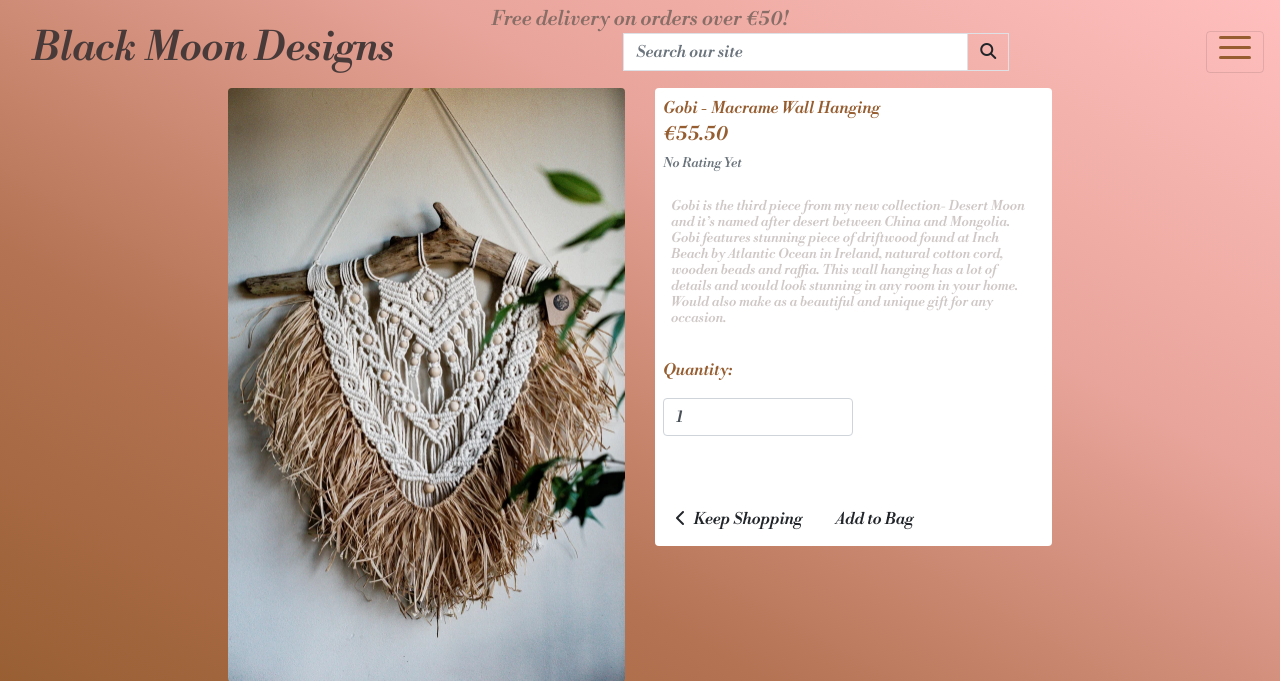
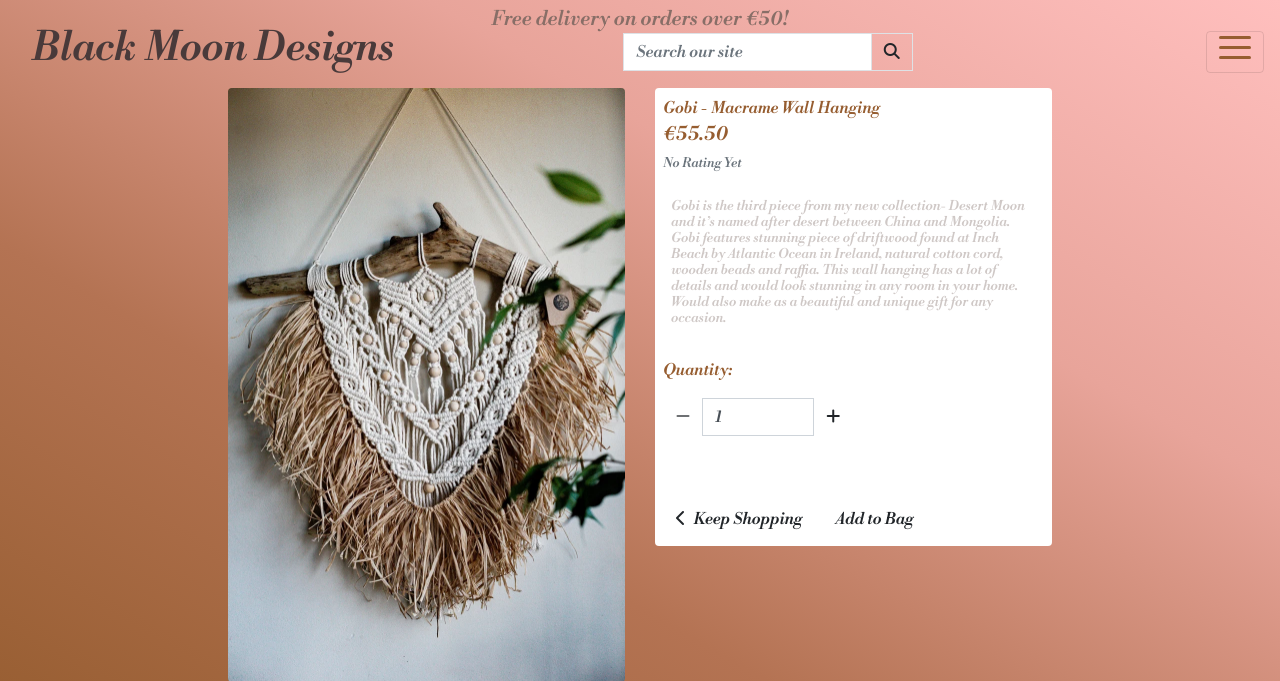
Before and after one commit to totalnoMartina/black-moon-designs, a Django app: page /macrames/1 in a window 1280 px wide. Shown: the top 681 px of the page. Run offline with Django 3.2, Linux system fonts and the light colour scheme; data comes from the database, SQL or seed files in the repository; both versions use the stored data as it was after the commit; parts of the project's set-up code (start-up, migrations or seed data) failed here and were passed over; some libraries are stand-ins or nearby versions.

Commit message:
Add js for managing adding/removing items from the bag

```diff
--- a/macrames/templates/macrames/macrame-detail.html
+++ b/macrames/templates/macrames/macrame-detail.html
@@ -43,7 +43,21 @@
                             <p class="mt-3"><strong>Quantity:</strong></p>
                             <div class="form-group w-50">
                                 <div class="input-group">
+                                    <div class="input-group-prepend">
+                                        <button class="decrement-qty btn btn-black rounded-0" data-item_id="{{ product.id }}" id="decrement-qty_{{ product.id }}">
+                                            <span class="icon">
+                                                <i class="fas fa-minus"></i>
+                                            </span>
+                                        </button>
+                                    </div>
                                     <input class="form-control qty_input" type="number" name="quantity" value="1" min="1" max="99" data-item_id="{{ product.id }}" id="id_qty_{{ product.id }}">
+                                    <div class="input-group-append">
+                                        <button class="increment-qty btn btn-black rounded-0" data-item_id="{{ product.id }}" id="increment-qty_{{ product.id }}">
+                                            <span class="icon">
+                                                <i class="fas fa-plus"></i>
+                                            </span>
+                                        </button>
+                                    </div>
                                 </div>
                             </div>
                         </div>
--- a/requirements.txt
+++ b/requirements.txt
@@ -2,6 +2,7 @@ asgiref==3.5.0
 Django==3.2
 django-allauth==0.41.0
 oauthlib==3.2.0
+Pillow==9.1.0
 python3-openid==3.2.0
 pytz==2022.1
 requests-oauthlib==1.3.1
--- a/static/css/base.css
+++ b/static/css/base.css
@@ -235,7 +235,8 @@ a:hover {
     color: #493a3a;
 }
 
-.navbar-brand {
+.navbar-brand,
+.fa-shopping-bag {
     color: #493a3a !important;
 }
 
--- a/templates/base.html
+++ b/templates/base.html
@@ -51,7 +51,7 @@
             </a>
             <div class="col-12 col-lg-4 my-auto py-1 py-lg-0 text-left">
                 <form method="GET" action="{% url 'macrames' %}">
-                    <div class="input-group w-100">
+                    <div class="input-group w-75">
                         <input class="form-control border border-black rounded-0" type="text" name="q" placeholder="Search our site">
                         <div class="input-group-append">
                             <button class="form-control btn btn-black border border-black rounded-0" type="submit">
@@ -99,7 +99,7 @@
                     <li class="nav-item">
                         <a class="{% if grand_total %}text-info font-weight-bold{% else %}text-black{% endif %} nav-item" href="{% url 'view_bag' %}">
                             <div class="text-right mt-1">
-                                <div><i class="fa fa-shopping-bag"></i>
+                                <div><i class="fas fa-shopping-bag"></i>
                                 </div>
                                 <p class="my-0">
                                     {% if grand_total %}
@@ -135,6 +135,49 @@
     {% endblock %}
 
     {% block postloadjs %}
+    <script type="text/javascript">
+        // Disable +/- buttons outside 1-99 range
+        function handleEnableDisable(itemId) {
+            var currentValue = parseInt($(`#id_qty_${itemId}`).val());
+            var minusDisabled = currentValue < 2;
+            var plusDisabled = currentValue > 98;
+            $(`#decrement-qty_${itemId}`).prop('disabled', minusDisabled);
+            $(`#increment-qty_${itemId}`).prop('disabled', plusDisabled);
+        }
+
+        // Ensure proper enabling/disabling of all inputs on page load
+        var allQtyInputs = $('.qty_input');
+        for (var i = 0; i < allQtyInputs.length; i++) {
+            var itemId = $(allQtyInputs[i]).data('item_id');
+            handleEnableDisable(itemId);
+        }
+
+        // Check enable/disable every time the input is changed
+        $('.qty_input').change(function() {
+            var itemId = $(this).data('item_id');
+            handleEnableDisable(itemId);
+        });
+
+        // Increment quantity
+        $('.increment-qty').click(function(e) {
+            e.preventDefault();
+            var closestInput = $(this).closest('.input-group').find('.qty_input')[0];
+            var currentValue = parseInt($(closestInput).val());
+            $(closestInput).val(currentValue + 1);
+            var itemId = $(this).data('item_id');
+            handleEnableDisable(itemId);
+        });
+
+        // Decrement quantity
+        $('.decrement-qty').click(function(e) {
+            e.preventDefault();
+            var closestInput = $(this).closest('.input-group').find('.qty_input')[0];
+            var currentValue = parseInt($(closestInput).val());
+            $(closestInput).val(currentValue - 1);
+            var itemId = $(this).data('item_id');
+            handleEnableDisable(itemId);
+        });
+    </script>
     {% endblock %}
 
 </body>
```
Also changed, not shown: bag/templates/bag/bag.html (+11 -9 lines), db.sqlite3, macrames/migrations/0002_alter_category_options.py (added).
